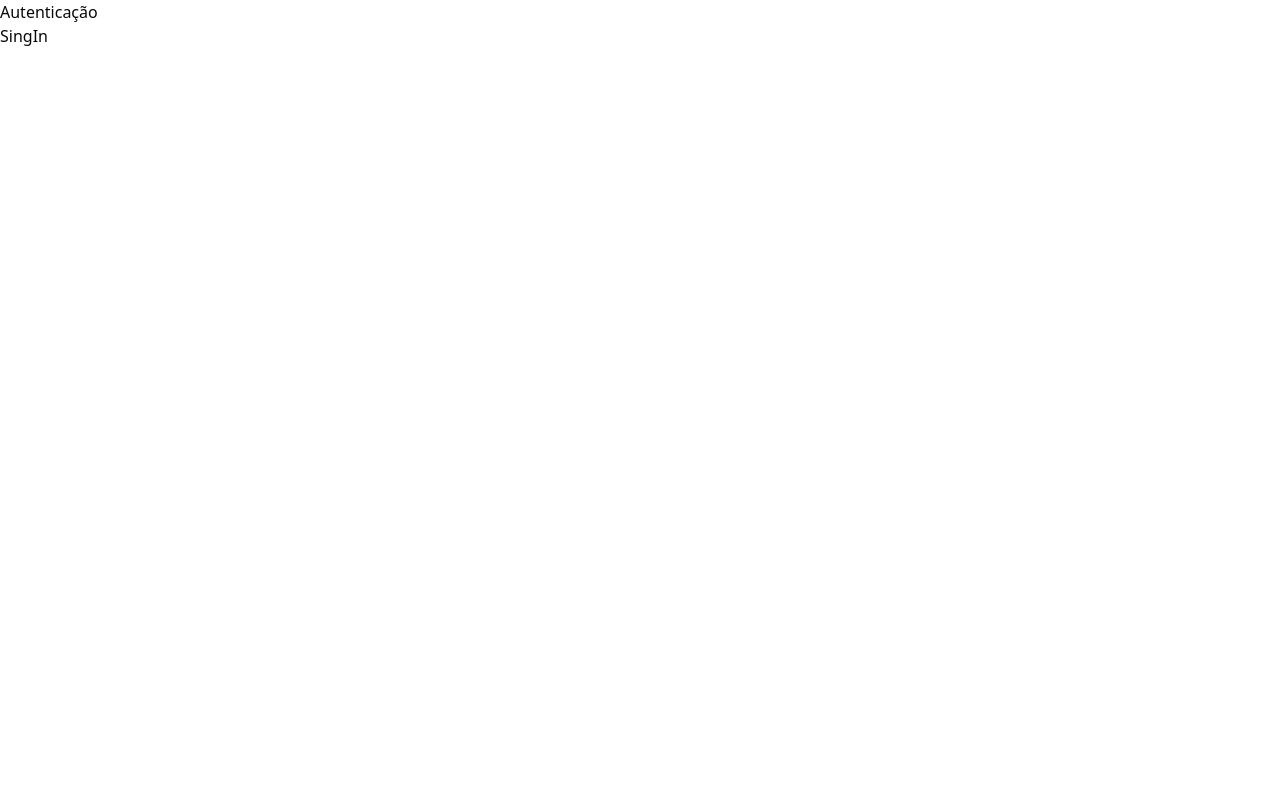
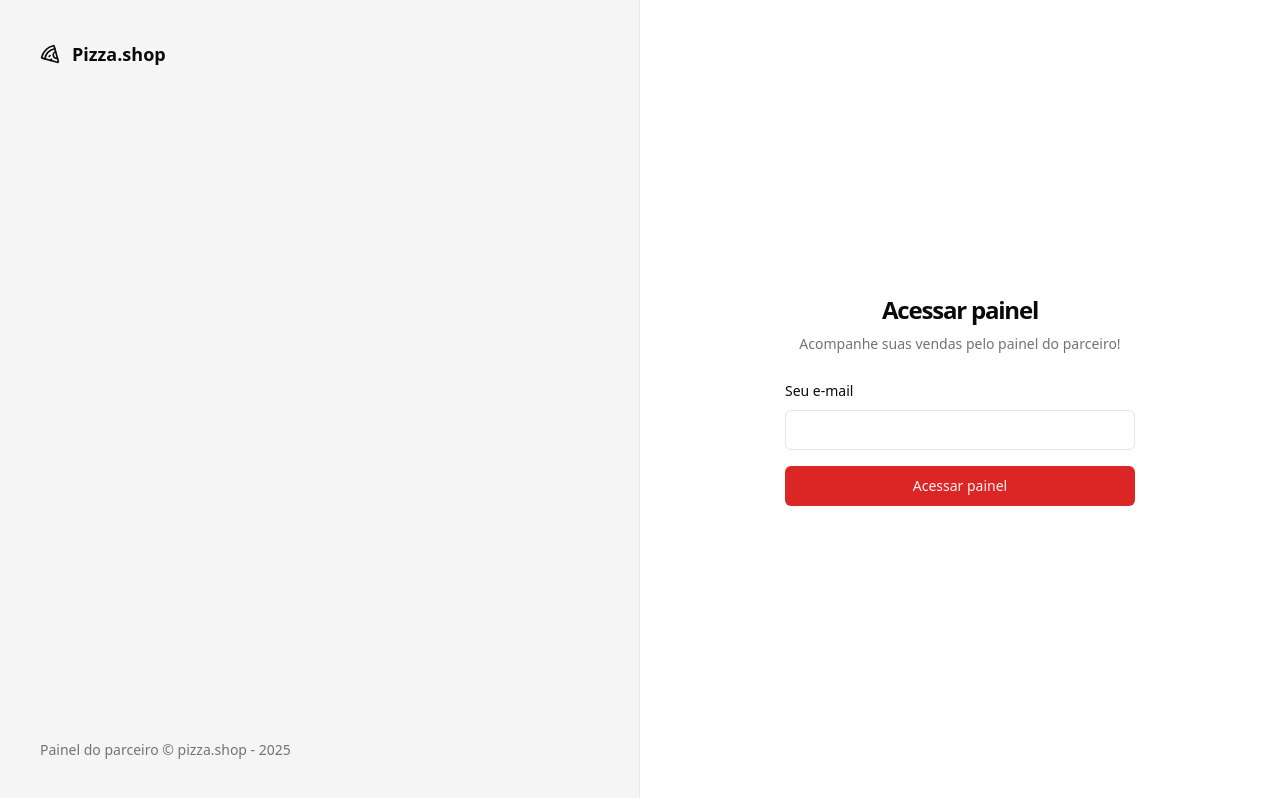
Before and after one commit to Rhuan-Guilherme/pizza-shop, a React (Vite) app: page /sing-in in a window 1280 px wide. Built offline with nearby package versions, Linux system fonts and the light colour scheme.

Commit message:
📝✅ Configuração do React Hook Form com validação usando Zod

```diff
--- a/package.json
+++ b/package.json
@@ -10,6 +10,8 @@
     "preview": "vite preview"
   },
   "dependencies": {
+    "@hookform/resolvers": "^3.9.1",
+    "@radix-ui/react-label": "^2.1.1",
     "@radix-ui/react-slot": "^1.1.1",
     "class-variance-authority": "^0.7.1",
     "clsx": "^2.1.1",
@@ -19,10 +21,12 @@
     "react": "^18.3.1",
     "react-dom": "^18.3.1",
     "react-helmet-async": "^2.0.5",
+    "react-hook-form": "^7.54.2",
     "react-router-dom": "^7.1.1",
     "sort-by": "^1.2.0",
     "tailwind-merge": "^2.6.0",
-    "tailwindcss-animate": "^1.0.7"
+    "tailwindcss-animate": "^1.0.7",
+    "zod": "^3.24.1"
   },
   "devDependencies": {
     "@rocketseat/eslint-config": "^2.2.2",
--- /dev/null
+++ b/src/components/ui/input.tsx
@@ -0,0 +1,22 @@
+import * as React from "react"
+
+import { cn } from "@/lib/utils"
+
+const Input = React.forwardRef<HTMLInputElement, React.ComponentProps<"input">>(
+  ({ className, type, ...props }, ref) => {
+    return (
+      <input
+        type={type}
+        className={cn(
+          "flex h-10 w-full rounded-md border border-input bg-background px-3 py-2 text-base ring-offset-background file:border-0 file:bg-transparent file:text-sm file:font-medium file:text-foreground placeholder:text-muted-foreground focus-visible:outline-none focus-visible:ring-2 focus-visible:ring-ring focus-visible:ring-offset-2 disabled:cursor-not-allowed disabled:opacity-50 md:text-sm",
+          className
+        )}
+        ref={ref}
+        {...props}
+      />
+    )
+  }
+)
+Input.displayName = "Input"
+
+export { Input }
--- /dev/null
+++ b/src/components/ui/label.tsx
@@ -0,0 +1,24 @@
+import * as React from "react"
+import * as LabelPrimitive from "@radix-ui/react-label"
+import { cva, type VariantProps } from "class-variance-authority"
+
+import { cn } from "@/lib/utils"
+
+const labelVariants = cva(
+  "text-sm font-medium leading-none peer-disabled:cursor-not-allowed peer-disabled:opacity-70"
+)
+
+const Label = React.forwardRef<
+  React.ElementRef<typeof LabelPrimitive.Root>,
+  React.ComponentPropsWithoutRef<typeof LabelPrimitive.Root> &
+    VariantProps<typeof labelVariants>
+>(({ className, ...props }, ref) => (
+  <LabelPrimitive.Root
+    ref={ref}
+    className={cn(labelVariants(), className)}
+    {...props}
+  />
+))
+Label.displayName = LabelPrimitive.Root.displayName
+
+export { Label }
--- a/src/index.css
+++ b/src/index.css
@@ -1,61 +1,64 @@
 @tailwind base;
 @tailwind components;
 @tailwind utilities;
+
 @layer base {
   :root {
     --background: 0 0% 100%;
-    --foreground: 240 10% 3.9%;
+    --foreground: 0 0% 3.9%;
     --card: 0 0% 100%;
-    --card-foreground: 240 10% 3.9%;
+    --card-foreground: 0 0% 3.9%;
     --popover: 0 0% 100%;
-    --popover-foreground: 240 10% 3.9%;
-    --primary: 240 5.9% 10%;
-    --primary-foreground: 0 0% 98%;
-    --secondary: 240 4.8% 95.9%;
-    --secondary-foreground: 240 5.9% 10%;
-    --muted: 240 4.8% 95.9%;
-    --muted-foreground: 240 3.8% 46.1%;
-    --accent: 240 4.8% 95.9%;
-    --accent-foreground: 240 5.9% 10%;
+    --popover-foreground: 0 0% 3.9%;
+    --primary: 0 72.2% 50.6%;
+    --primary-foreground: 0 85.7% 97.3%;
+    --secondary: 0 0% 96.1%;
+    --secondary-foreground: 0 0% 9%;
+    --muted: 0 0% 96.1%;
+    --muted-foreground: 0 0% 45.1%;
+    --accent: 0 0% 96.1%;
+    --accent-foreground: 0 0% 9%;
     --destructive: 0 84.2% 60.2%;
     --destructive-foreground: 0 0% 98%;
-    --border: 240 5.9% 90%;
-    --input: 240 5.9% 90%;
-    --ring: 240 10% 3.9%;
+    --border: 0 0% 89.8%;
+    --input: 0 0% 89.8%;
+    --ring: 0 72.2% 50.6%;
+    --radius: 0.5rem;
     --chart-1: 12 76% 61%;
     --chart-2: 173 58% 39%;
     --chart-3: 197 37% 24%;
     --chart-4: 43 74% 66%;
     --chart-5: 27 87% 67%;
-    --radius: 0.5rem
   }
+
   .dark {
-    --background: 240 10% 3.9%;
+    --background: 0 0% 3.9%;
     --foreground: 0 0% 98%;
-    --card: 240 10% 3.9%;
+    --card: 0 0% 3.9%;
     --card-foreground: 0 0% 98%;
-    --popover: 240 10% 3.9%;
+    --popover: 0 0% 3.9%;
     --popover-foreground: 0 0% 98%;
-    --primary: 0 0% 98%;
-    --primary-foreground: 240 5.9% 10%;
-    --secondary: 240 3.7% 15.9%;
+    --primary: 0 72.2% 50.6%;
+    --primary-foreground: 0 85.7% 97.3%;
+    --secondary: 0 0% 14.9%;
     --secondary-foreground: 0 0% 98%;
-    --muted: 240 3.7% 15.9%;
-    --muted-foreground: 240 5% 64.9%;
-    --accent: 240 3.7% 15.9%;
+    --muted: 0 0% 14.9%;
+    --muted-foreground: 0 0% 63.9%;
+    --accent: 0 0% 14.9%;
     --accent-foreground: 0 0% 98%;
     --destructive: 0 62.8% 30.6%;
     --destructive-foreground: 0 0% 98%;
-    --border: 240 3.7% 15.9%;
-    --input: 240 3.7% 15.9%;
-    --ring: 240 4.9% 83.9%;
+    --border: 0 0% 14.9%;
+    --input: 0 0% 14.9%;
+    --ring: 0 72.2% 50.6%;
     --chart-1: 220 70% 50%;
     --chart-2: 160 60% 45%;
     --chart-3: 30 80% 55%;
     --chart-4: 280 65% 60%;
-    --chart-5: 340 75% 55%
+    --chart-5: 340 75% 55%;
   }
 }
+
 @layer base {
   * {
     @apply border-border;
--- a/src/pages/_layouts/auth.tsx
+++ b/src/pages/_layouts/auth.tsx
@@ -1,11 +1,20 @@
+import { Pizza } from 'lucide-react'
 import { Outlet } from 'react-router-dom'
 
 export function AuthLayout() {
   return (
-    <div>
-      <h1>Autenticação</h1>
+    <div className="grid min-h-screen grid-cols-2">
+      <div className="flex h-full flex-col justify-between border-r border-foreground/5 bg-muted p-10 text-muted-foreground">
+        <div className="flex items-center gap-3 text-lg text-foreground">
+          <Pizza className="h-5 w-5" />
+          <span className="font-semibold">Pizza.shop</span>
+        </div>
+        <footer className="text-sm">
+          Painel do parceiro &copy; pizza.shop - {new Date().getFullYear()}
+        </footer>
+      </div>
 
-      <div>
+      <div className="flex flex-col items-center justify-center">
         <Outlet />
       </div>
     </div>
--- a/src/pages/auth/sing-in.tsx
+++ b/src/pages/auth/sing-in.tsx
@@ -1,10 +1,60 @@
+import { zodResolver } from '@hookform/resolvers/zod'
 import { Helmet } from 'react-helmet-async'
+import { useForm } from 'react-hook-form'
+import { z } from 'zod'
+
+import { Button } from '@/components/ui/button'
+import { Input } from '@/components/ui/input'
+import { Label } from '@/components/ui/label'
+
+const singInForm = z.object({
+  email: z.string().email(),
+})
+
+type SingInType = z.infer<typeof singInForm>
 
 export function SingIn() {
+  const {
+    register,
+    handleSubmit,
+    formState: { isSubmitting },
+  } = useForm<SingInType>({
+    resolver: zodResolver(singInForm),
+  })
+
+  async function handleSingIn(data: SingInType) {
+    console.log(data)
+
+    // eslint-disable-next-line promise/param-names
+    await new Promise((resolver) => setTimeout(resolver, 2000))
+  }
+
   return (
     <>
       <Helmet title="login" />
-      <h1>SingIn</h1>
+      <div className="p-8">
+        <div className="flex w-[350px] flex-col justify-center gap-6">
+          <div className="flex flex-col gap-2 text-center">
+            <h1 className="text-2xl font-semibold tracking-tighter">
+              Acessar painel
+            </h1>
+            <p className="text-sm text-muted-foreground">
+              Acompanhe suas vendas pelo painel do parceiro!
+            </p>
+          </div>
+
+          <form onSubmit={handleSubmit(handleSingIn)} className="space-y-4">
+            <div className="space-y-2">
+              <Label htmlFor="email">Seu e-mail</Label>
+              <Input id="email" type="email" {...register('email')} />
+            </div>
+
+            <Button disabled={isSubmitting} type="submit" className="w-full">
+              Acessar painel
+            </Button>
+          </form>
+        </div>
+      </div>
     </>
   )
 }
```
Also changed, not shown: 1 other file (tests, documents, lock files or other folders).
